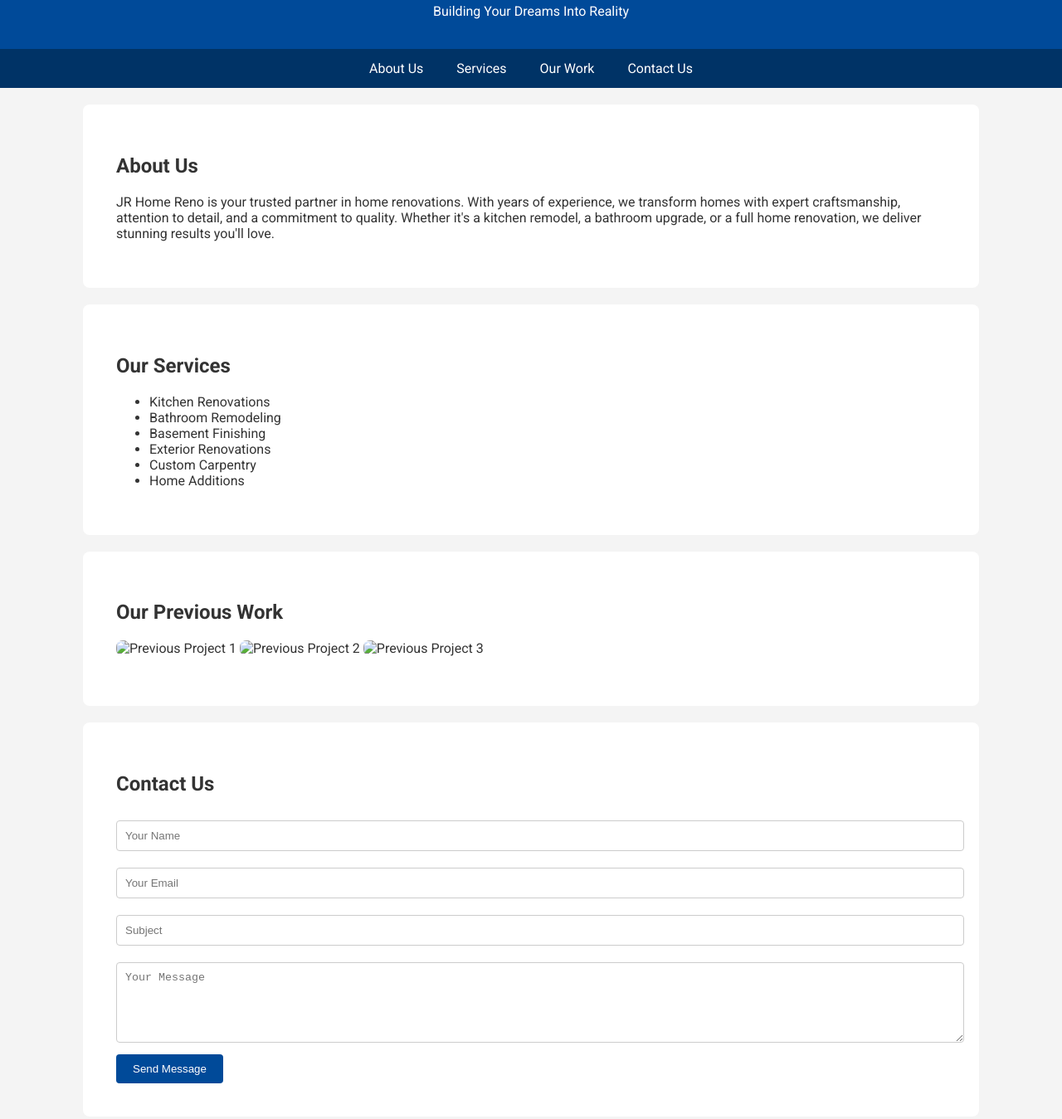
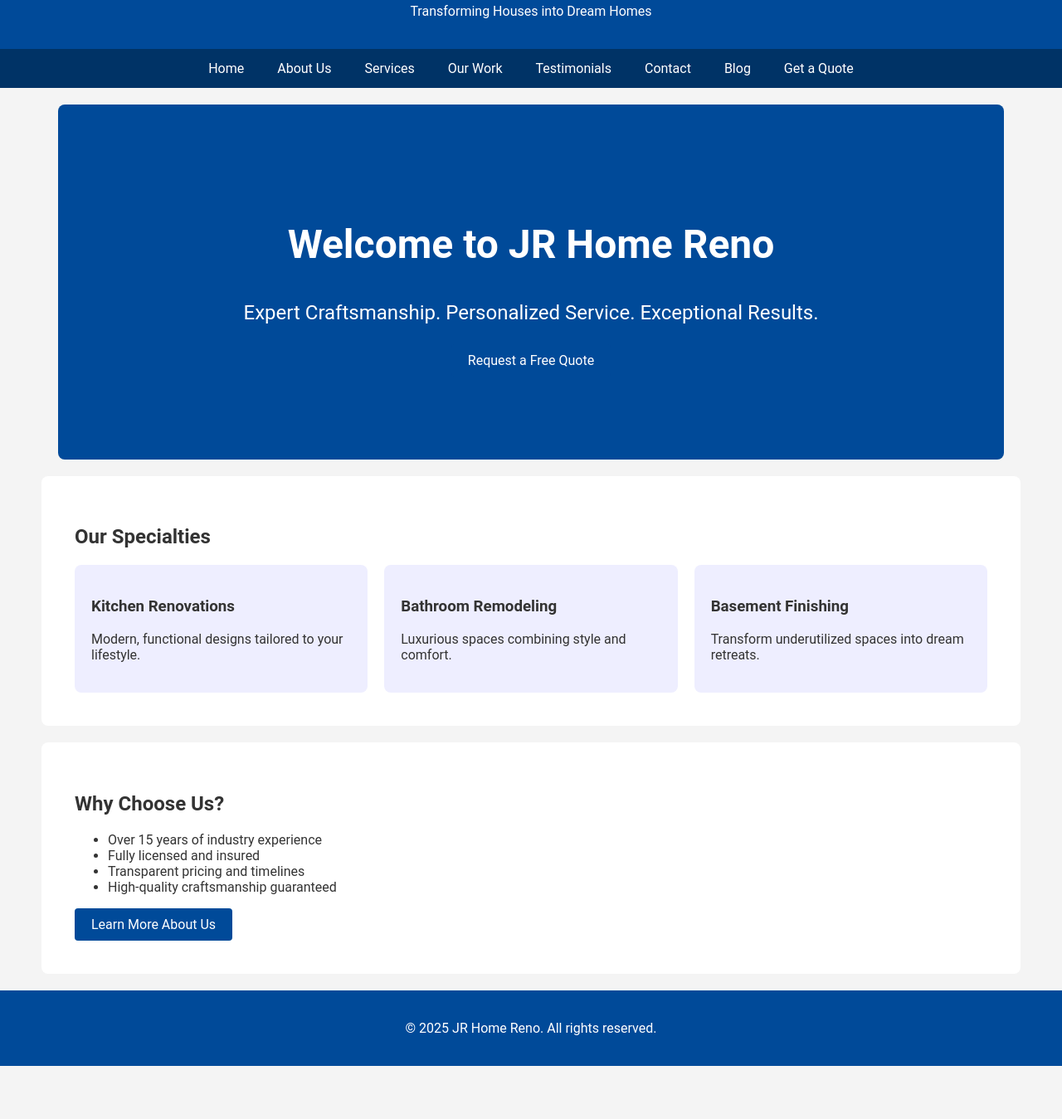
Before and after one commit to ethannevaristo/JRHomeRenovation, a plain HTML site: page index.html in a window 1280 px wide. Shown: the part 97-1446 px from the top of the page at 83% size. After the commit the page ends 1382 px from the top, so only its background shows below. Drawn offline with Linux system fonts and the light colour scheme.

Commit message:
added all website pages

```diff
--- a/index.html
+++ b/index.html
@@ -1,132 +1,51 @@
 <!DOCTYPE html>
 <html lang="en">
 <head>
-    <meta charset="UTF-8">
-    <meta name="viewport" content="width=device-width, initial-scale=1.0">
-    <title>JR Home Reno</title>
-    <link href="https://fonts.googleapis.com/css2?family=Roboto:wght@400;700&display=swap" rel="stylesheet">
-    <style>
-        body {
-            font-family: 'Roboto', sans-serif;
-            margin: 0;
-            padding: 0;
-            background-color: #f4f4f4;
-            color: #333;
-        }
-        header {
-            background-color: #004A99;
-            padding: 20px;
-            color: white;
-            text-align: center;
-        }
-        nav {
-            display: flex;
-            justify-content: center;
-            background-color: #003366;
-        }
-        nav a {
-            color: white;
-            padding: 14px 20px;
-            text-decoration: none;
-            display: block;
-        }
-        nav a:hover {
-            background-color: #002244;
-        }
-        section {
-            padding: 40px;
-            max-width: 1000px;
-            margin: auto;
-            background: white;
-            margin-top: 20px;
-            border-radius: 8px;
-        }
-        footer {
-            background-color: #003366;
-            color: white;
-            text-align: center;
-            padding: 10px;
-            margin-top: 20px;
-        }
-        .gallery img {
-            width: 100%;
-            border-radius: 8px;
-            margin-bottom: 20px;
-        }
-        .contact-form input, .contact-form textarea {
-            width: 100%;
-            padding: 10px;
-            margin: 10px 0;
-            border: 1px solid #ccc;
-            border-radius: 4px;
-        }
-        .contact-form button {
-            background-color: #004A99;
-            color: white;
-            padding: 10px 20px;
-            border: none;
-            border-radius: 4px;
-            cursor: pointer;
-        }
-        .contact-form button:hover {
-            background-color: #002244;
-        }
-    </style>
+  <meta charset="UTF-8">
+  <meta name="viewport" content="width=device-width, initial-scale=1.0">
+  <title>JR Home Reno | Home</title>
+  <link rel="stylesheet" href="style.css">
 </head>
 <body>
-
 <header>
-    <h1>JR Home Reno</h1>
-    <p>Building Your Dreams Into Reality</p>
+  <h1>JR Home Reno</h1>
+  <p>Transforming Houses into Dream Homes</p>
 </header>
-
 <nav>
-    <a href="#about">About Us</a>
-    <a href="#services">Services</a>
-    <a href="#work">Our Work</a>
-    <a href="#contact">Contact Us</a>
+  <a href="index.html">Home</a>
+  <a href="about.html">About Us</a>
+  <a href="services.html">Services</a>
+  <a href="work.html">Our Work</a>
+  <a href="testimonials.html">Testimonials</a>
+  <a href="contact.html">Contact</a>
+  <a href="blog.html">Blog</a>
+  <a href="quote.html">Get a Quote</a>
 </nav>
-
-<section id="about">
-    <h2>About Us</h2>
-    <p>JR Home Reno is your trusted partner in home renovations. With years of experience, we transform homes with expert craftsmanship, attention to detail, and a commitment to quality. Whether it's a kitchen remodel, a bathroom upgrade, or a full home renovation, we deliver stunning results you'll love.</p>
+<section class="hero">
+  <h1>Welcome to JR Home Reno</h1>
+  <p>Expert Craftsmanship. Personalized Service. Exceptional Results.</p>
+  <a href="quote.html" class="btn-primary">Request a Free Quote</a>
 </section>
-
-<section id="services">
-    <h2>Our Services</h2>
-    <ul>
-        <li>Kitchen Renovations</li>
-        <li>Bathroom Remodeling</li>
-        <li>Basement Finishing</li>
-        <li>Exterior Renovations</li>
-        <li>Custom Carpentry</li>
-        <li>Home Additions</li>
-    </ul>
+<section>
+  <h2>Our Specialties</h2>
+  <div class="highlight">
+    <div><h3>Kitchen Renovations</h3><p>Modern, functional designs tailored to your lifestyle.</p></div>
+    <div><h3>Bathroom Remodeling</h3><p>Luxurious spaces combining style and comfort.</p></div>
+    <div><h3>Basement Finishing</h3><p>Transform underutilized spaces into dream retreats.</p></div>
+  </div>
 </section>
-
-<section id="work">
-    <h2>Our Previous Work</h2>
-    <div class="gallery">
-        <img src="work1.jpg" alt="Previous Project 1">
-        <img src="work2.jpg" alt="Previous Project 2">
-        <img src="work3.jpg" alt="Previous Project 3">
-    </div>
+<section>
+  <h2>Why Choose Us?</h2>
+  <ul>
+    <li>Over 15 years of industry experience</li>
+    <li>Fully licensed and insured</li>
+    <li>Transparent pricing and timelines</li>
+    <li>High-quality craftsmanship guaranteed</li>
+  </ul>
+  <a href="about.html" class="btn-primary">Learn More About Us</a>
 </section>
-
-<section id="contact">
-    <h2>Contact Us</h2>
-    <form class="contact-form">
-        <input type="text" placeholder="Your Name" required>
-        <input type="email" placeholder="Your Email" required>
-        <input type="text" placeholder="Subject" required>
-        <textarea rows="5" placeholder="Your Message" required></textarea>
-        <button type="submit">Send Message</button>
-    </form>
-</section>
-
 <footer>
-    <p>&copy; 2025 JR Home Reno. All rights reserved.</p>
+  <p>&copy; 2025 JR Home Reno. All rights reserved.</p>
 </footer>
-
 </body>
 </html>
--- /dev/null
+++ b/style.css
@@ -0,0 +1,19 @@
+
+body { font-family: 'Roboto', sans-serif; margin: 0; padding: 0; background: #f4f4f4; color: #333; }
+header, footer { background-color: #004A99; color: white; text-align: center; padding: 20px; }
+nav { display: flex; justify-content: center; background-color: #003366; flex-wrap: wrap; }
+nav a { color: white; padding: 14px 20px; text-decoration: none; }
+nav a:hover { background-color: #002244; }
+section { padding: 40px; max-width: 1100px; margin: 20px auto; background: white; border-radius: 8px; }
+.hero { background: #004A99; color: white; padding: 100px 20px; text-align: center; }
+.hero h1 { font-size: 48px; }
+.hero p { font-size: 24px; }
+.btn-primary { background: #004A99; color: white; padding: 10px 20px; text-decoration: none; border-radius: 4px; display: inline-block; }
+.btn-primary:hover { background: #002244; }
+.highlight { display: flex; flex-wrap: wrap; gap: 20px; }
+.highlight div { flex: 1; background: #eef; padding: 20px; border-radius: 8px; }
+.contact-form input, .contact-form textarea, .contact-form select { width: 100%; padding: 10px; margin: 10px 0; border: 1px solid #ccc; border-radius: 4px; }
+.contact-form button { background-color: #004A99; color: white; padding: 10px 20px; border: none; border-radius: 4px; cursor: pointer; }
+.contact-form button:hover { background-color: #002244; }
+.gallery img { width: 100%; border-radius: 8px; margin-bottom: 20px; }
+.testimonial { background: #eef; margin-bottom: 20px; padding: 20px; border-radius: 8px; }
```
Also changed, not shown: about.html (added, +1 -0 lines), blog.html (added, +1 -0 lines), contact.html (added, +1 -0 lines), quote.html (added, +1 -0 lines), services.html (added, +1 -0 lines), testimonials.html (added, +1 -0 lines), work.html (added, +1 -0 lines).
